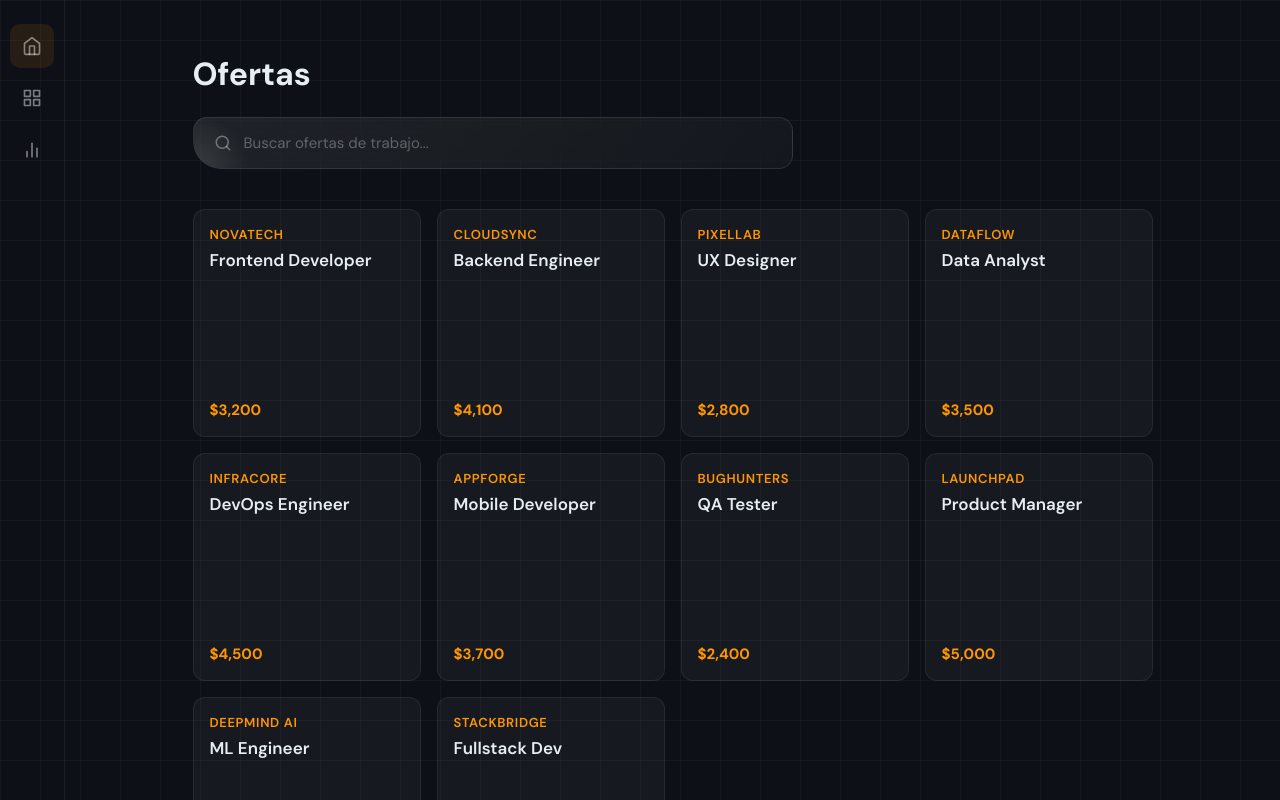
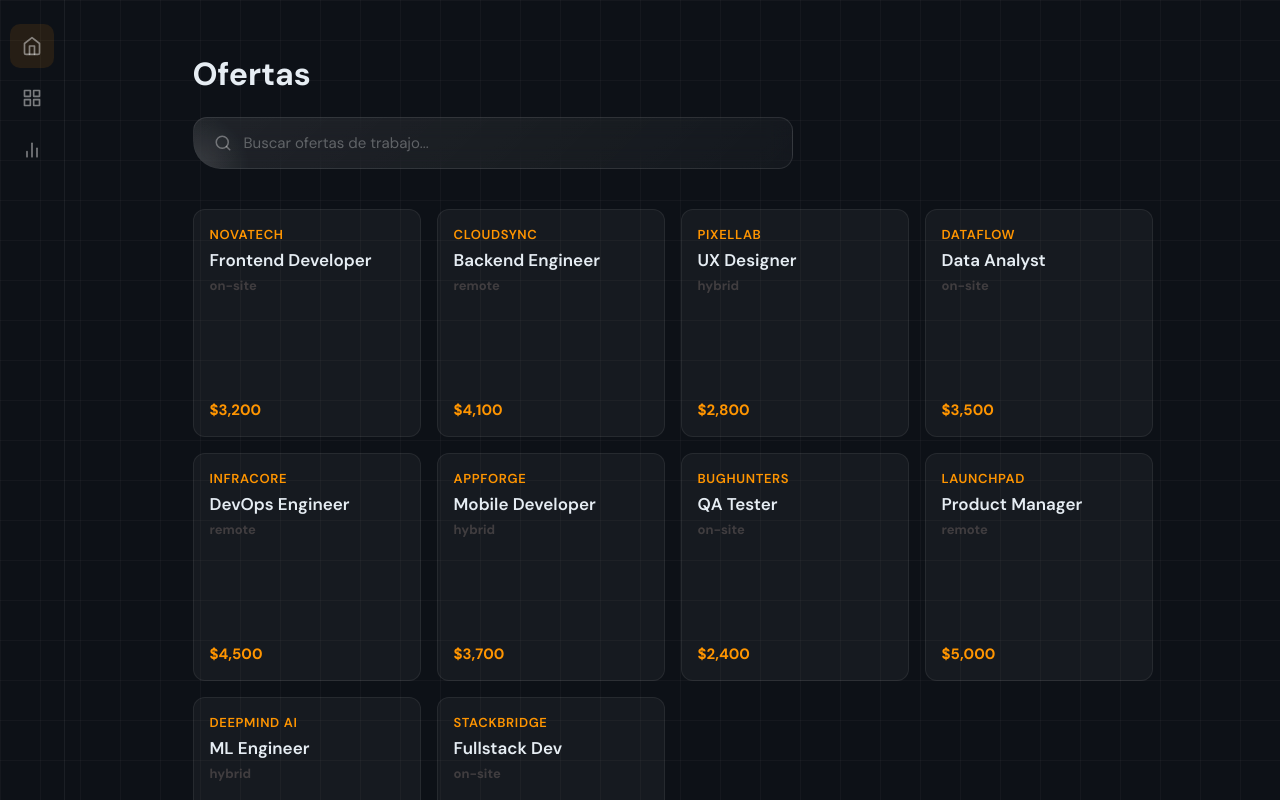
Before and after one commit to luchist/rapiempleo-frontend-ttip-unq, a React (Vite) app: page / in a window 1280 px wide. Shown: the top 800 px of the page. Built offline with nearby package versions, Linux system fonts and the light colour scheme.

Commit message:
feat: style fixes, added worktype to the mock offers

```diff
--- a/src/components/layout/Sidebar.jsx
+++ b/src/components/layout/Sidebar.jsx
@@ -12,8 +12,8 @@ const NAV_ITEMS = [
     )
   },
   {
-    path: '/ofertas',
-    label: 'Ofertas',
+    path: '/board',
+    label: 'Tablero',
     icon: (
       <svg xmlns="http://www.w3.org/2000/svg" width="20" height="20" viewBox="0 0 24 24" fill="none" stroke="currentColor" strokeWidth="2" strokeLinecap="round" strokeLinejoin="round">
         <rect x="3" y="3" width="7" height="7" /><rect x="14" y="3" width="7" height="7" />
--- a/src/components/offers/OfferCard.jsx
+++ b/src/components/offers/OfferCard.jsx
@@ -1,9 +1,10 @@
-const OfferCard = ({ title, company, salary }) => {
+const OfferCard = ({ title, company, salary, workType }) => {
   return (
     <div className="offer-card">
       <div className="offer-card__header">
         <span className="offer-card__company accent">{company}</span>
         <h3 className="offer-card__title">{title}</h3>
+        <h4 className="offer-card__work-type">{workType}</h4>
       </div>
       <span className="offer-card__salary accent">{salary}</span>
     </div>
--- a/src/components/offers/OfferGrid.jsx
+++ b/src/components/offers/OfferGrid.jsx
@@ -10,6 +10,7 @@ const OfferGrid = () => {
           title={offer.title}
           company={offer.company}
           salary={offer.salary}
+          workType={offer.workType}
         />
       ))}
     </div>
--- a/src/data/mockOffers.js
+++ b/src/data/mockOffers.js
@@ -1,14 +1,14 @@
 const offers = [
-    { title: "Frontend Developer", company: "NovaTech", salary: "$3,200" },
-    { title: "Backend Engineer", company: "CloudSync", salary: "$4,100" },
-    { title: "UX Designer", company: "PixelLab", salary: "$2,800" },
-    { title: "Data Analyst", company: "Dataflow", salary: "$3,500" },
-    { title: "DevOps Engineer", company: "InfraCore", salary: "$4,500" },
-    { title: "Mobile Developer", company: "AppForge", salary: "$3,700" },
-    { title: "QA Tester", company: "BugHunters", salary: "$2,400" },
-    { title: "Product Manager", company: "LaunchPad", salary: "$5,000" },
-    { title: "ML Engineer", company: "DeepMind AI", salary: "$6,200" },
-    { title: "Fullstack Dev", company: "StackBridge", salary: "$3,900" }
+    { title: "Frontend Developer", company: "NovaTech", salary: "$3,200", workType: "on-site" },
+    { title: "Backend Engineer", company: "CloudSync", salary: "$4,100", workType: "remote" },
+    { title: "UX Designer", company: "PixelLab", salary: "$2,800", workType: "hybrid" },
+    { title: "Data Analyst", company: "Dataflow", salary: "$3,500", workType: "on-site" },
+    { title: "DevOps Engineer", company: "InfraCore", salary: "$4,500", workType: "remote" },
+    { title: "Mobile Developer", company: "AppForge", salary: "$3,700", workType: "hybrid" },
+    { title: "QA Tester", company: "BugHunters", salary: "$2,400", workType: "on-site" },
+    { title: "Product Manager", company: "LaunchPad", salary: "$5,000", workType: "remote" },
+    { title: "ML Engineer", company: "DeepMind AI", salary: "$6,200", workType: "hybrid" },
+    { title: "Fullstack Dev", company: "StackBridge", salary: "$3,900", workType: "on-site" }
 ]
 
 export default offers;
--- a/src/index.css
+++ b/src/index.css
@@ -167,6 +167,12 @@ body {
   font-weight: 700;
 }
 
+.offer-card__work-type {
+  font-size: 13px;
+  color: rgba(93, 85, 85, 0.6);
+  margin-top: 0px;
+}
+
 .offer-grid {
   display: grid;
   grid-template-columns: repeat(4, 1fr);
```
